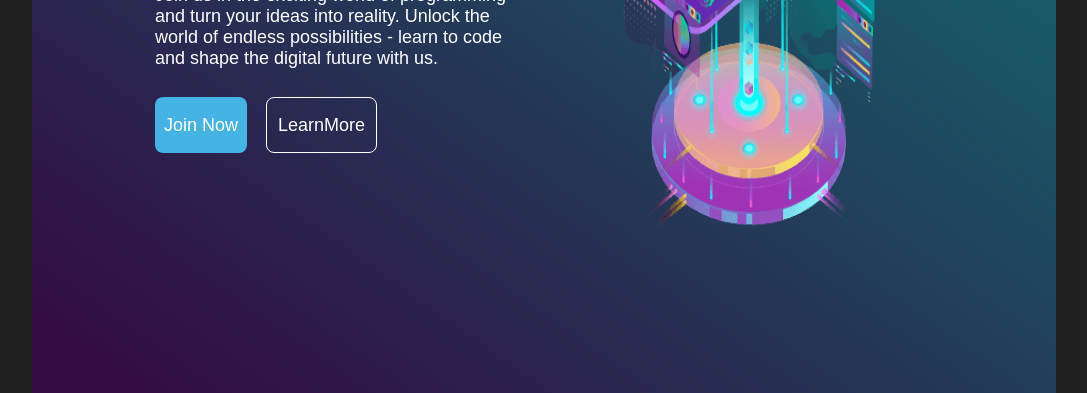
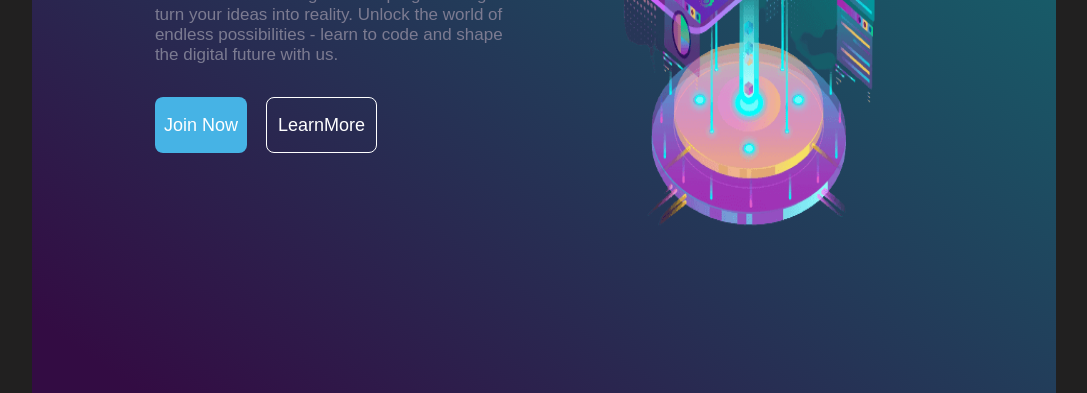
Before and after one commit to AsitSwain2002/LandingPage_Project, a plain HTML site: page index.html in a window 1280 px wide. Shown: the part 407-800 px from the top of the page, without its empty margins (96-1183 px from the left). Drawn offline with Linux system fonts and the light colour scheme.

Commit message:
content changes

```diff
--- a/style.css
+++ b/style.css
@@ -135,9 +135,13 @@ main {
 .content{
     height: 40%;
     width: 100%;
-    font-size: 18px;
+}
+.content > p{
+    height: 100%;
+    width: 100%;
+    font-size: 17px;
     color: #7C7B91;
-    font-family: 'Times New Roman', Times, serif
+
 }
 .btn{
     height: 20%;
```
